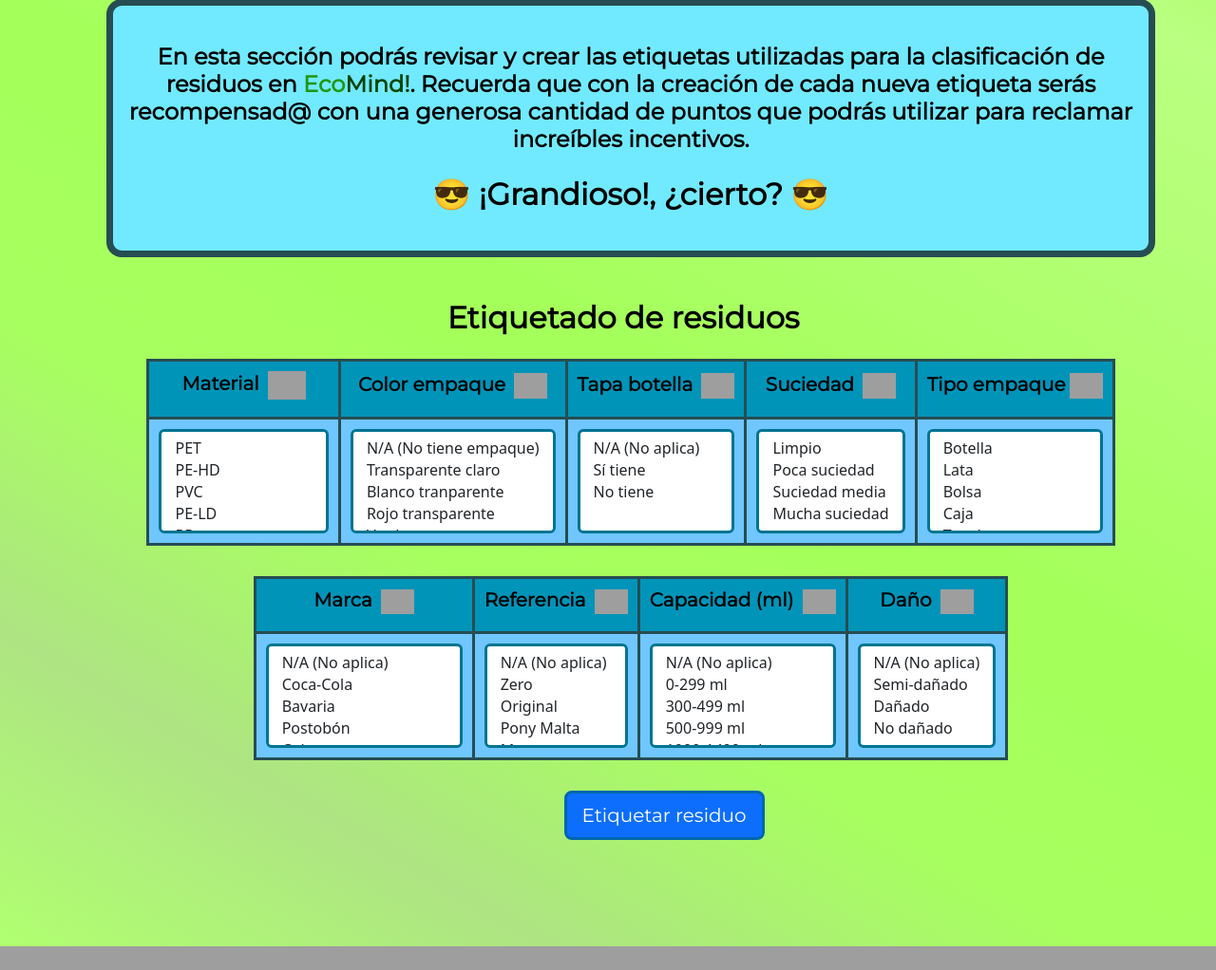
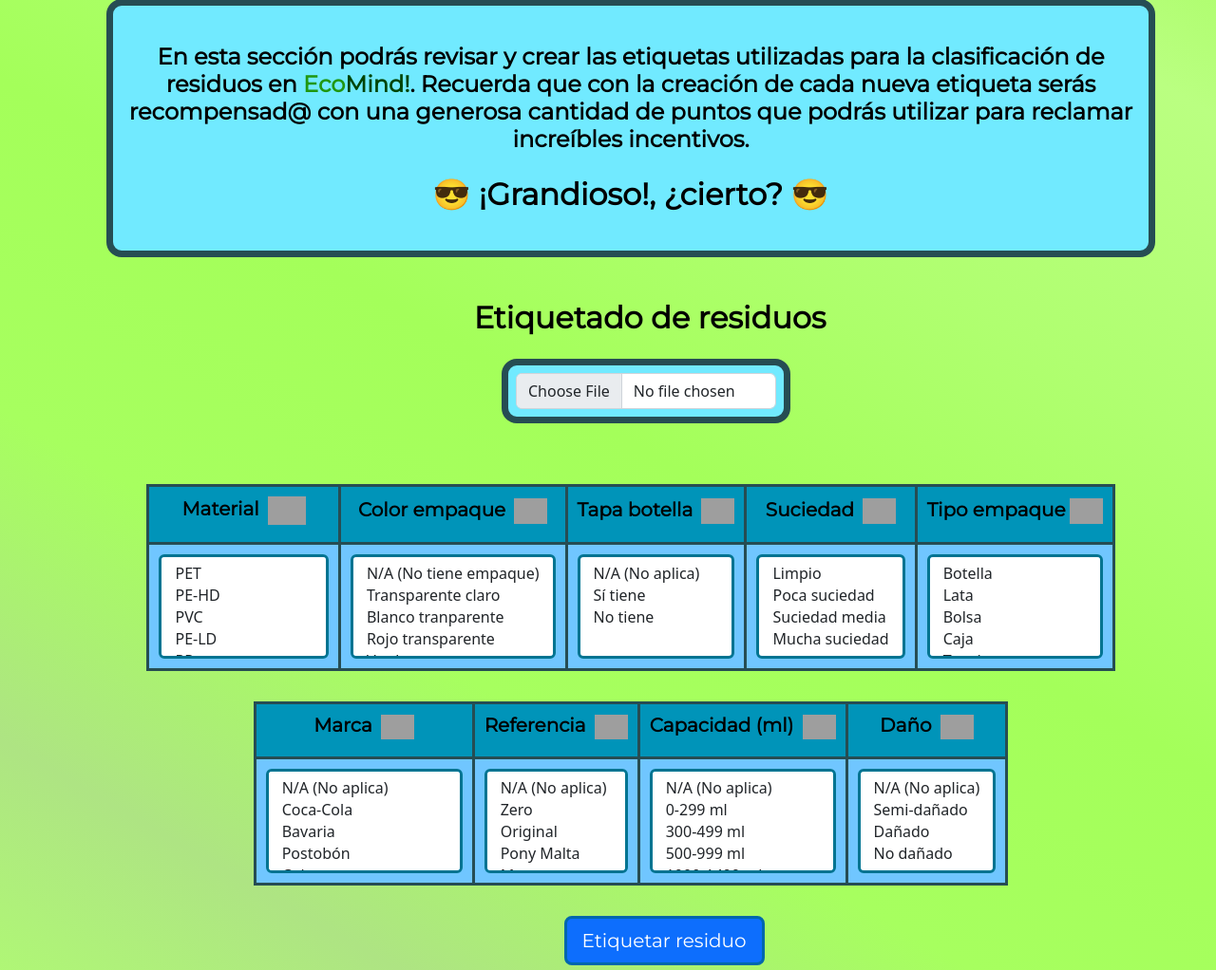
Before and after one commit to EsteTruji/Proyecto-Integrador-1, a Django app: page /etiquetado/ in a window 1280 px wide. Shown: the part 1274-2296 px from the top of the page at 95% size. Before the commit the page ends 2271 px from the top, so only its background shows below. Run offline with Django 4.2, Linux system fonts and the light colour scheme; grey boxes are pictures that could not be loaded.

Commit message:
Finalización creación opción subida y visualización de imagen, y enlace de la imagen con la etiqueta

```diff
--- a/app_1/templates/etiquetado.html
+++ b/app_1/templates/etiquetado.html
@@ -300,6 +300,10 @@
         background: none;
     }
 
+    #imagePreview{
+        width: 720px;
+        margin: 0 auto;
+    }
 
     </style>
 
@@ -407,12 +411,39 @@
                 </div>
             </div>
 
-            <div style="text-align:center; margin-top:30px; margin-bottom:24px;padding-left:2em;">
+            <div style="text-align:center; margin-top:30px; margin-bottom:24px;padding-left:5.5em;">
                   <h2><font face="Montserrat" color="#0000"><b>Etiquetado de residuos</b></font></h2>
             </div>
             <div style="padding-left: 3em; padding-bottom: 6em">
                 <form action="/etiqueta_exito/" method="POST">
                     {% csrf_token %}
+            <div class="color4 borde1" style="margin-left: 30em; margin-right: 28em; padding: 0.5em;">
+                <input class="form-control" type="file" name="imagen" id="imagen" accept=".jpg,.png,.jpeg" required/>
+            </div>
+
+            <div style="padding-left:13.5em; padding-right:13em; padding-top: 2em; padding-bottom: 2em;" id="imagePreview">
+            </div>
+
+            <script src="https://ajax.googleapis.com/ajax/libs/jquery/3.6.1/jquery.min.js"></script>
+            <script type="text/javascript">
+                (function(){
+                    function filePreview(input){
+                        if(input.files && input.files[0]){
+                            var reader = new FileReader();
+                            reader.onload = function(e){
+                                $('#imagePreview').html("<img width=110% style='padding:1em; margin-bottom:2em; background: rgb(125, 206, 160); border-radius: 1em; border: 7px solid #31b55b;' src='"+e.target.result+"' /> <div><h5><font face='Montserrat' style='margin-left:3.3em;' color='#0000'><b>Nombre del archivo</b></font></h5></div><div class='color4 borde1' style='padding: 0.7em; margin-left:2.2em;''><select class='form-select' style='border: 3px solid #007491;'' size='1' aria-label='size 1 select example' type='text' name='id_archivo' required><option value='"+input.files[0].name+"'selected>"+input.files[0].name+"</option></select></div>");
+                            }
+
+                            reader.readAsDataURL(input.files[0]);
+                        }
+                    }
+
+                    $('#imagen').change(function(){
+                        filePreview(this);
+                    });
+                })();
+            </script>
+
                     <table class="table-bordered">
                         <tr style="border: 3px solid #264d53;">
                             <th style="border: 3px solid #264d53;">
--- a/app_1/views.py
+++ b/app_1/views.py
@@ -36,6 +36,7 @@ def etiquetaExito(request):
     reference = request.POST['reference']
     capacity = request.POST['capacity']
     damage = request.POST['damage']
+    id_archivo1 = request.POST['id_archivo']
 
     pruebaEtiquetas = {
         'Material': material,
@@ -56,6 +57,6 @@ def etiquetaExito(request):
         pruebaEtiquetas = json.load(f)
         jsonString = json.dumps(pruebaEtiquetas)
 
-    db_etiqueta = Etiqueta(id_archivo = 1, etiqueta = jsonString, Usuario_id_usuario_id = usuarios_obj.id_usuario, caneca='Plastico')
+    db_etiqueta = Etiqueta(id_archivo = id_archivo1, etiqueta = jsonString, Usuario_id_usuario_id = usuarios_obj.id_usuario, caneca='Plastico')
     db_etiqueta.save()
     return render(request, 'exito_Etiquetado.html', {'material': material})
--- a/prueba.json
+++ b/prueba.json
@@ -1 +1 @@
-{"Material": "PET", "Package color": "Clear transparent", "Bottle cap": "TRUE", "Dirtiness": "Small", "Packaging type": "Bottle", "Brand": "Coca-cola", "Reference": "Zero", "Capacity (ml)": "0-299", "Damage": "Mixed"}
+{"Material": "PE-HD", "Package color": "Red transparent", "Bottle cap": "TRUE", "Dirtiness": "Small", "Packaging type": "Can", "Brand": "Bavaria", "Reference": "N/A", "Capacity (ml)": "1000-1499", "Damage": "Mixed"}
```
Also changed, not shown: db.sqlite3.
